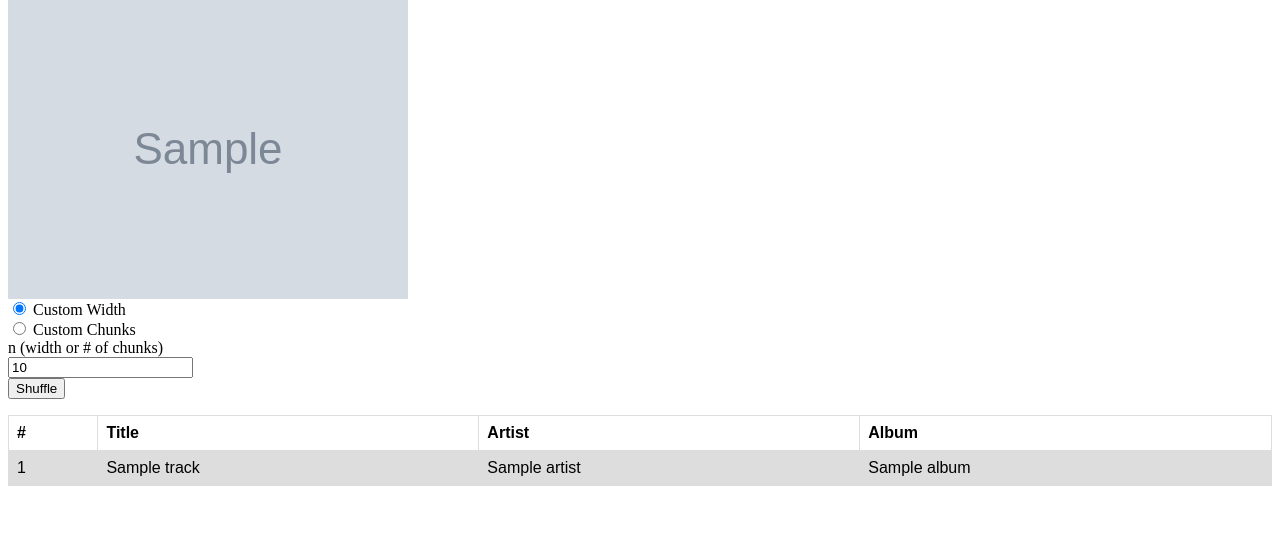
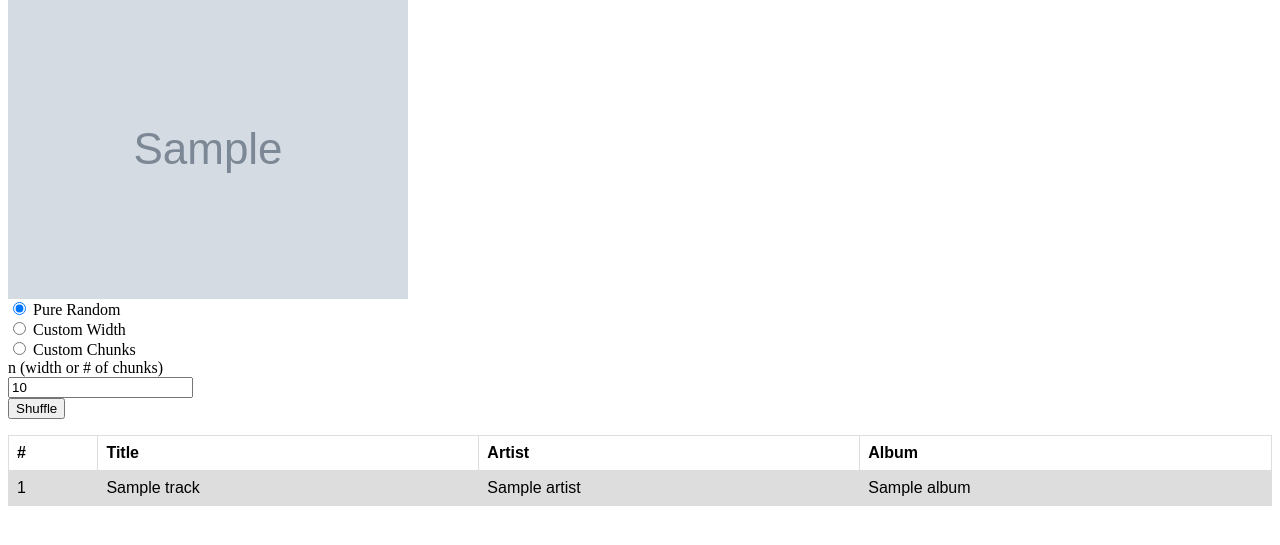
Before and after one commit to cjokeefe/CustomShuffle, a Django app: template customshuffle/shuffle/templates/shuffle/view_playlist.html in a window 1280 px wide. Shown: the part 94-639 px from the top of the page. Run offline with Django 3.2, Linux system fonts and the light colour scheme; the template is opened without the code that fills it: most values are stand-ins (such as "Sample title", 1, 10 or a date in 2020); grey boxes marked "Sample" are stand-in pictures.

Commit message:
Added button for pure random

```diff
--- a/customshuffle/shuffle/shuffle.py
+++ b/customshuffle/shuffle/shuffle.py
@@ -63,7 +63,9 @@ def customshuffle(username, pl_id, method, n, spotify):
 	# Get the new song order - returns list of track ID's
 	if(method == 'custom_w'):
 		new_order = Custom_w(pl_track_items, n)
+	elif(method == 'custom_ch'):
+		new_order = Custom_ch(pl_track_items, n)
 	else:
-		new_order = Custom_ch(pl_track_items, n)
+		new_order = PureRandom(pl_track_items)
 
 	replace_tracks(username, pl_id, new_order, spotify)
--- a/customshuffle/shuffle/templates/shuffle/view_playlist.html
+++ b/customshuffle/shuffle/templates/shuffle/view_playlist.html
@@ -6,7 +6,9 @@
 
 <form action="{% url 'submit' pl_id %}" method='post'>
 	{% csrf_token %}
-	<input type="radio" id="custom_w" name="method" value="custom_w" checked>
+	<input type="radio" id="random" name="method" value="random" checked>
+	<label for="random">Pure Random</label><br>
+	<input type="radio" id="custom_w" name="method" value="custom_w">
 	<label for="custom_w">Custom Width</label><br>
 	<input type="radio" id="custom_ch" name="method" value="custom_ch">
 	<label for="custom_ch">Custom Chunks</label><br>
```
Also changed, not shown: readme.txt.
